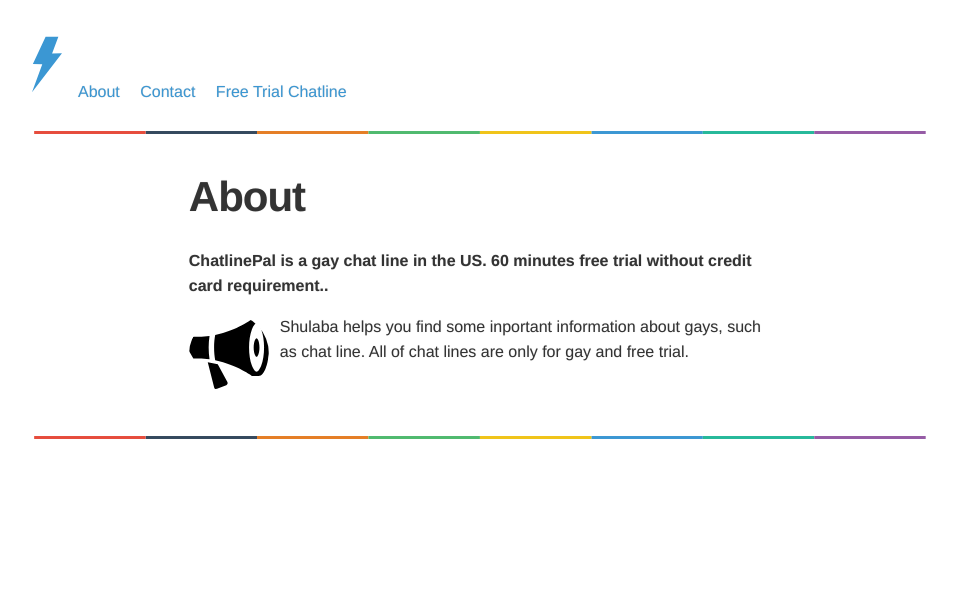
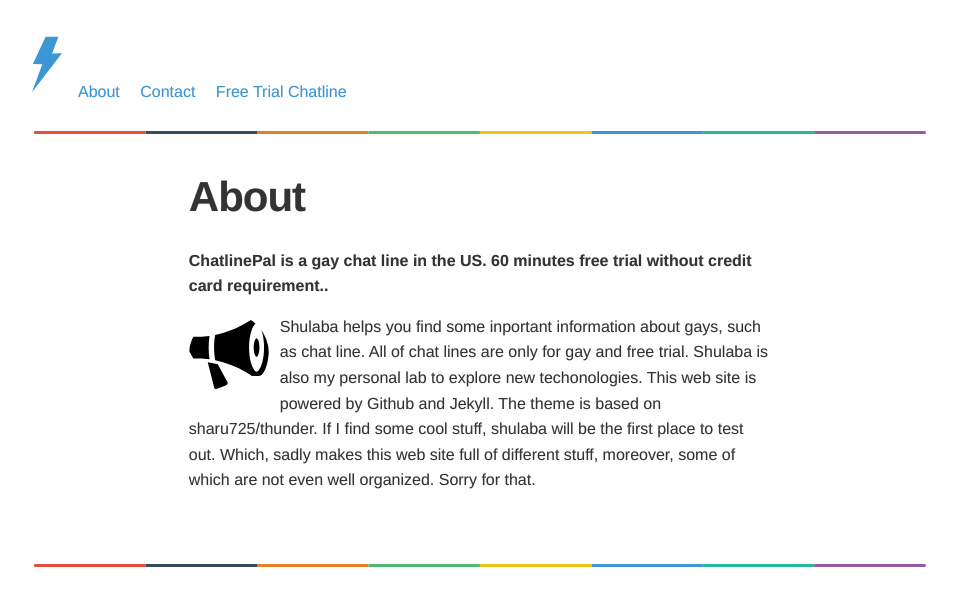
Before and after one commit to sharu725/thunder, a Jekyll site: the page built from about.md, in a window 1280 px wide. Shown: the top 606 px of the page, without its empty margins (160-1117 px from the left). Built offline with Jekyll 4.4.1, drawn with Linux system fonts in a browser that asks for light colours.

Commit message:
Update about.md

```diff
--- a/about.md
+++ b/about.md
@@ -8,3 +8,4 @@
 **ChatlinePal is a gay chat line in the US. 60 minutes free trial without credit card requirement..**
 {: .clear}
 <img id="author-pic" style="border-radius:50%;float:left;margin-right:0.5em;padding: 0px 3px 0px 0px;" src="/img/bullhorn.svg" width="80px" height="80px"/> Shulaba helps you find some inportant information about gays, such as chat line. All of chat lines are only for gay and free trial.
+Shulaba is also my personal lab to explore new techonologies. This web site is powered by Github and Jekyll. The theme is based on  sharu725/thunder. If I find some cool stuff, shulaba will be the first place to test out. Which, sadly makes this web site full of different stuff, moreover, some of which are not even well organized. Sorry for that.
```
